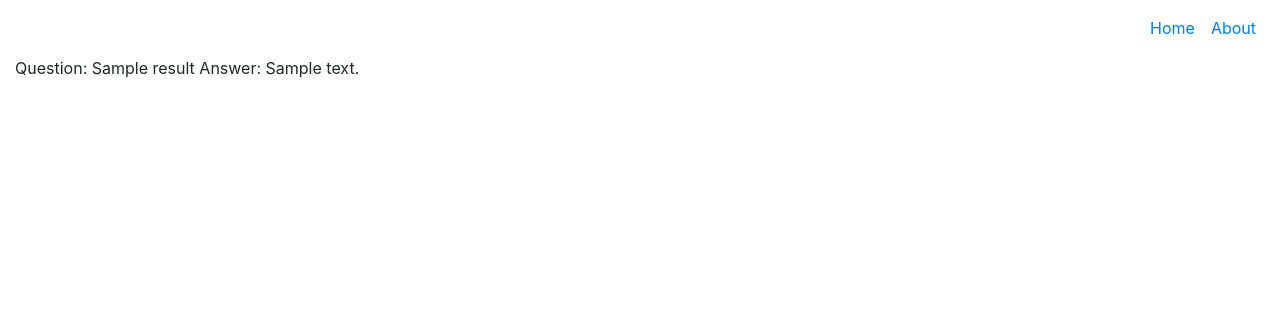
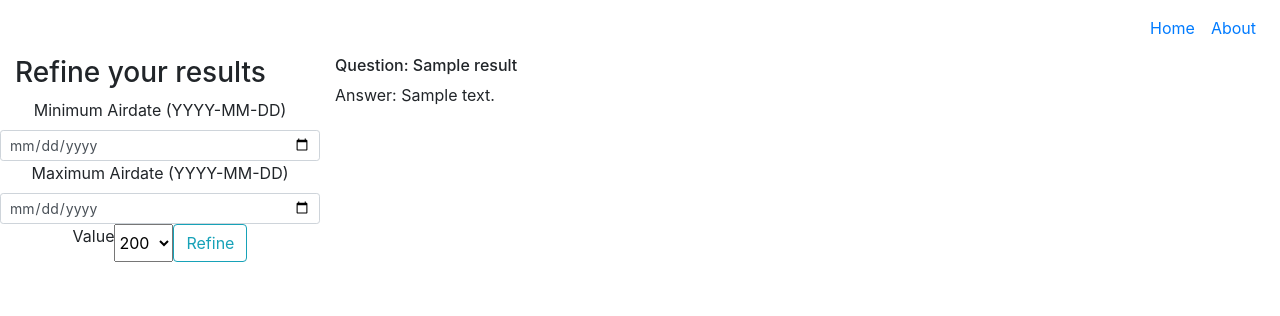
Before and after one commit to costajoshua27/c1-SES-submission, a Flask app: template flaskdriver/templates/category.html in a window 1280 px wide. Shown: the top 316 px of the page. Run offline with Flask 2, Linux system fonts and the light colour scheme; the template is opened without the code that fills it: values that come from a table or form of the project are taken from there, most other values are stand-ins (such as "Sample title", 1, 10 or a date in 2020); some libraries are stand-ins or nearby versions.

Commit message:
starting to add refine functionality

```diff
--- a/flaskdriver/forms.py
+++ b/flaskdriver/forms.py
@@ -1,7 +1,13 @@
 from flask_wtf import FlaskForm
-from wtforms import SelectField, SubmitField
+from wtforms import SelectField, DateField, SubmitField
 from wtforms.validators import DataRequired
 
 class SelectCategoriesForm(FlaskForm):
     select = SelectField("Choose a category", coerce=int, validators=[DataRequired()])
     submit = SubmitField("Submit")
+
+class RefineForm(FlaskForm):
+    min_date = DateField("Minimum Airdate (YYYY-MM-DD)", format='%Y-%m-%d')
+    max_date = DateField("Maximum Airdate (YYYY-MM-DD)", format='%Y-%m-%d')
+    value = SelectField("Value", coerce=int, choices=[(200,"200"),(400, "400"),(600, "600"),(800, "800"),(1000, "1000")])
+    submit = SubmitField("Refine")
--- a/flaskdriver/templates/category.html
+++ b/flaskdriver/templates/category.html
@@ -2,9 +2,36 @@
 {% block content %}
 
 <div class="container-fluid">
-    {% for result in results %}
-        <p>Question: {{ result.question }}  Answer: {{ result.answer }}</p>
-    {% endfor %}
+    <div class="row">
+        <div class="col-md-3">
+            <h3>Refine your results</h3>
+            <form method="post">
+                <div class="row justify-content-center">
+                    {{ form.hidden_tag() }}
+
+                    {{ form.min_date.label(class="form-control-label") }}
+                    {{ form.min_date(class="form-control form-control-sm") }}
+
+                    {{ form.max_date.label(class="form-control-label") }}
+                    {{ form.max_date(class="form-control form-control-sm") }}
+
+                    {{ form.value.label(class="form-control-label") }}
+                    {{ form.value(class="form-select") }}
+
+                    {{ form.submit(class="btn btn-outline-info") }}
+                </div>
+            </form>
+        </div>
+
+        <div class="col-md-7">
+            {% for result in results %}
+                <div class="border-primary">
+                    <h6>Question: {{ result.question }}</h6>
+                    <p>Answer: {{ result.answer }}</p>
+                </div>
+            {% endfor %}
+        </div>
+    </div>
 </div>
 
 {% endblock content %}
--- a/jService/api_handler.py
+++ b/jService/api_handler.py
@@ -27,7 +27,7 @@ class jService:
 
 if __name__ == '__main__':
     jservice = jService()
-    jservice.build_search_url("random", count=4)
+    jservice.build_search_url("clues", category=13154, min_date="2010-02-14")
     results = jservice.get_results()
     for result in results:
-        print(result['question'], result['answer'], sep=":   ")
+        print(result['question'], result['answer'], result['airdate'], sep=":   ")
```
Also changed, not shown: flaskdriver/main/routes.py (+29 -3 lines).
